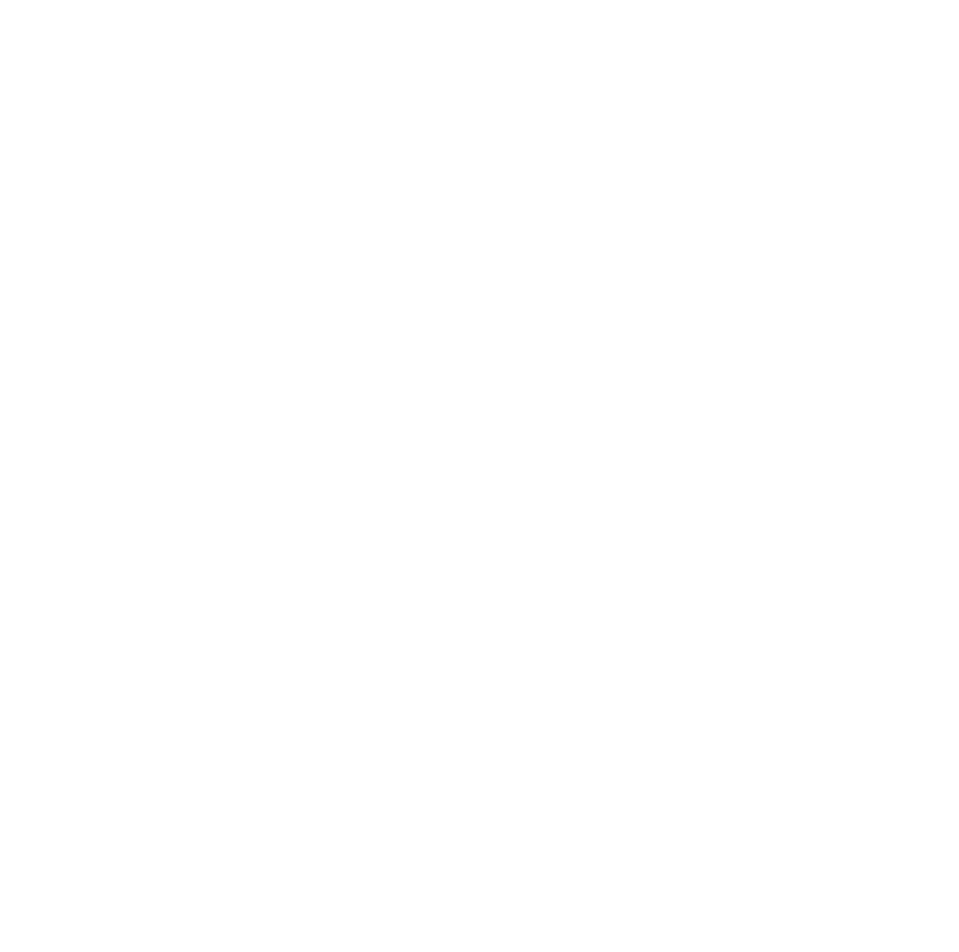
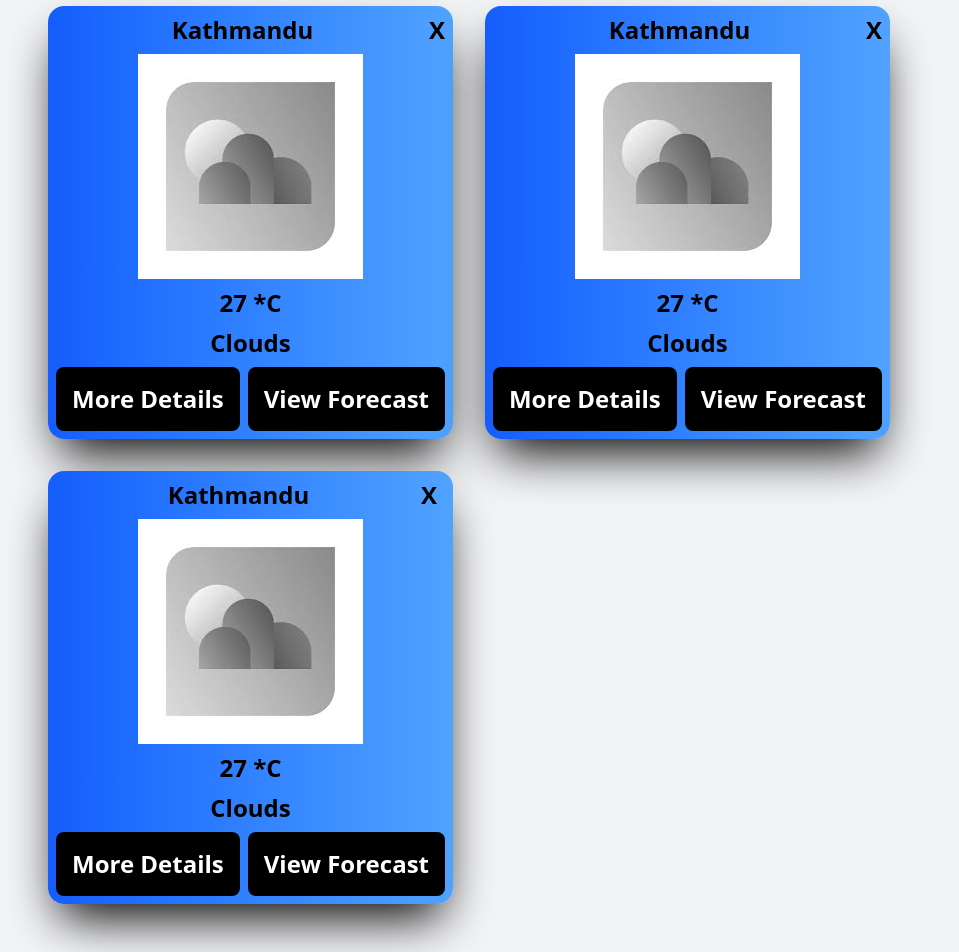
Before and after one commit to Amrit126/Advanced-Weather-Dashboard, a React (Vite) app: page /favorites in a window 1280 px wide. Shown: the part 239-1191 px from the top of the page, without its empty margins (0-959 px from the left). Before the commit the page ends 800 px from the top, so only its background shows below. Built offline with nearby package versions, Linux system fonts and the light colour scheme.

Commit message:
Creating layout and designs for favorites page

```diff
--- a/src/pages/favorites/Favorites.jsx
+++ b/src/pages/favorites/Favorites.jsx
@@ -1,9 +1,68 @@
 import { Header } from '../../components/Header'
 
-export function Favorites() {
+export function Favorites({ api, favorites, setFavorites }) {
     return (
         <>
             <Header />
+            <h2
+                className="text-center py-8 text-5xl bg-gray-100 w-full font-extrabold"
+            >Favorites</h2>
+            <div className="h-full bg-gray-100 flex flex-wrap gap-8 p-12">
+
+                <div className="flex flex-col items-center justify-center bg-linear-to-r from-blue-600 to-blue-400
+                gap-2 p-2 text-2xl font-bold rounded-2xl shadow-black shadow-2xl">
+                    <div className="flex justify-between w-full">
+                        <div></div>
+                        <p>Kathmandu</p>
+                        <button>X</button>
+                    </div>
+                    <img src="/weather-icons/default.png" alt="Image Icon" />
+                    <p>27 *C</p>
+                    <p>Clouds</p>
+                    <div className="flex gap-2">
+                        <button className="bg-black p-4 text-white rounded-lg">More Details</button>
+                        <button className="bg-black p-4 text-white rounded-lg">View Forecast</button>
+                    </div>
+                </div>
+
+                <div className="flex flex-col items-center justify-center bg-linear-to-r from-blue-600 to-blue-400
+                gap-2 p-2 text-2xl font-bold rounded-2xl shadow-black shadow-2xl">
+                    <div className="flex justify-between w-full">
+                        <div></div>
+                        <p>Kathmandu</p>
+                        <button>X</button>
+                    </div>
+                    <img src="/weather-icons/default.png" alt="Image Icon" />
+                    <p>27 *C</p>
+                    <p>Clouds</p>
+                    <div className="flex gap-2">
+                        <button className="bg-black p-4 text-white rounded-lg">More Details</button>
+                        <button className="bg-black p-4 text-white rounded-lg">View Forecast</button>
+                    </div>
+                </div>
+
+                <div className="flex flex-col items-center justify-center bg-linear-to-r from-blue-600 to-blue-400
+                gap-2 p-2 text-2xl font-bold rounded-2xl shadow-black shadow-2xl transition-all duration-300
+                hover:scale-102">
+                    <div className="flex justify-between w-full">
+                        <div></div>
+                        <p>Kathmandu</p>
+                        <button
+                            title="Remove from favorites"
+                            className="mr-2 cursor-pointer transition-all duration-300 hover:opacity-80">X</button>
+                    </div>
+                    <img src="/weather-icons/default.png" alt="Image Icon" />
+                    <p>27 *C</p>
+                    <p>Clouds</p>
+                    <div className="flex gap-2">
+                        <button className="bg-black p-4 text-white rounded-lg
+                        transition-all duration-300 hover:opacity-80 cursor-pointer hover:scale-102">More Details</button>
+                        <button className="bg-black p-4 text-white rounded-lg
+                        transition-all duration-300 hover:opacity-80 cursor-pointer hover:scale-102">View Forecast</button>
+                    </div>
+                </div>
+
+            </div>
         </>
     )
 }
```
